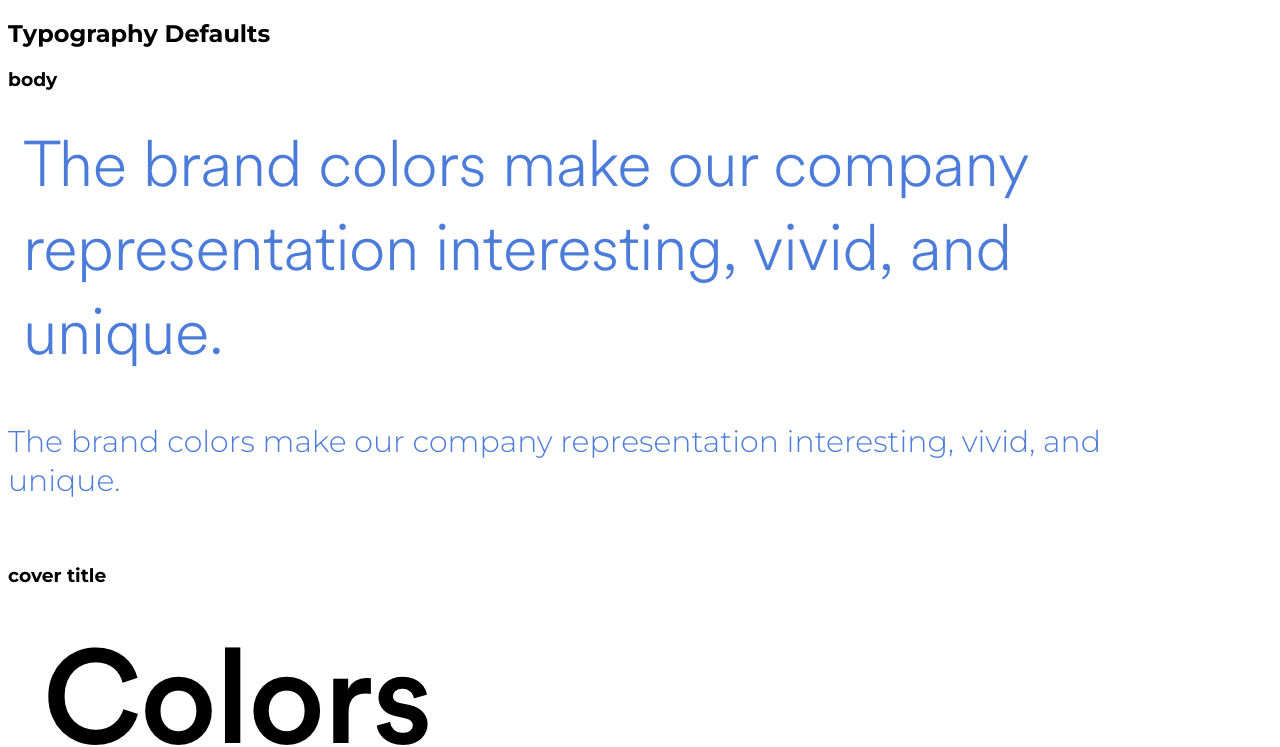
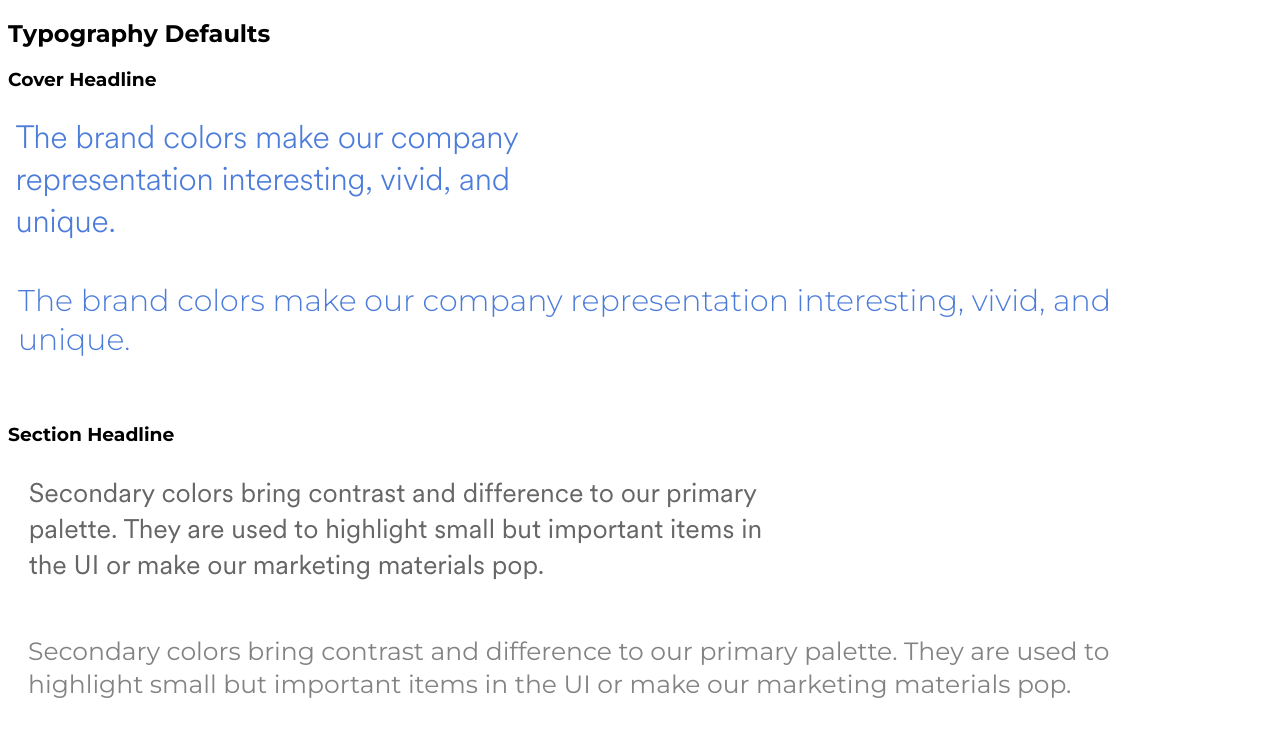
Before and after one commit to tweidenbach/argyle-styleguide-casestudy, a plain HTML site: page components/index.html in a window 1280 px wide. Shown: the part 63-810 px from the top of the page. Drawn offline with Linux system fonts and the light colour scheme.

Commit message:
Updates to previous uploaded section and titles

```diff
--- a/components/index.html
+++ b/components/index.html
@@ -13,7 +13,7 @@
         <h2>Typography Defaults</h2>
 
         <article class="component">
-            <h3 class="component__name">body</h3>
+            <h3 class="component__name">Cover Headline</h3>
             <img
             srcset="../components/img/argyleStyleguideImages/cover/cover__headline@2x.png 2x";
             src="../components/img/argyleStyleguideImages/cover/cover__headline@2x.png" alt="covercontent">
@@ -21,6 +21,16 @@
             <p class="cover__headline">The brand colors make our company representation interesting, vivid, and unique.</p>
         </div>
         </article>
+
+        <article class="component">
+            <h3 class="component__name">Section Headline</h3>
+            <img
+            src="../components/img/argyleStyleguideImages/Section two/section__heading.png" alt="covercontent">
+        <div class="component_code">
+            <p class="section__headline">Secondary colors bring contrast and difference to our primary palette. They are used to highlight small but important items in the UI or make our marketing materials pop. </p>
+        </div>
+        </article>
+
 
         <article class="component">
             <h3 class="component__name">cover title</h3>
--- a/css/main.css
+++ b/css/main.css
@@ -1,5 +1,26 @@
 :root {
   --font-sans-serif: Montserrat, sans-serif;
+  --black: #000;
+  --white: rgb(255, 255, 255);
+  --blue: rgb(76, 124, 218);
+  --gray: rgb(131, 131, 131);
+  --purple: rgb(105, 75, 165);
+  --cyan: rgb(78, 164, 208);
+  --orange: rgb(236, 111, 24);
+  --green: rgb(64, 172, 116);
+  --olive: rgb(132, 164, 32);
+  --lightpurple: rgb(183, 156, 239);
+  --lightblue: rgb(186, 230, 238);
+  --lightorange: rgb(254, 216, 138);
+  --lightgreen: rgb(182, 230, 184);
+  --lightolive: rgb(223, 231,141);
+  --bluishdarkgrey: rgb(76, 79, 86);
+  --bluishgrey: rgb(196, 210, 220);
+  --lightgrey: rgb(217, 217, 217);
+  --bluishlightgrey: rgb(239, 241, 245);
+  --extralightgrey: rgb(244, 244, 244);
+  --red: rgb(231, 40, 66);
+  --lightred: rgb(254, 164, 138);
 }
 
 html {
@@ -17,13 +38,25 @@ img {
 
 body {
   font-family: var(--font-sans-serif);
+
 }
 
 .cover__headline {
   font-weight: 300;
   font-size: 30px;
   line-height: 1.3;
-  color: #4C7CDA;
+  color: var(--blue);
+  padding-left: 10px;
+  padding-right: 8rem;
+  margin-bottom: 4rem;
+}
+
+.section__headline {
+  font-weight: 400;
+  font-size: 25px;
+  line-height: 1.3;
+  color: var(--gray);
+  padding-left: 20px;
   padding-right: 8rem;
   margin-bottom: 4rem;
 }
@@ -31,14 +64,20 @@ body {
 .cover__title {
   font-size: 60px;
   font-weight: 600;
+  padding-left: 20px;
+
   }
 
 .section__title {
   font-size: 45px;
   font-weight: 600;
+  padding-left: 23px;
+
 }
 
 .card__title {
-  font-size: 25px;
+  font-size: 28px;
   font-weight: 500;
+  padding-left: 20px;
+
 }
```
